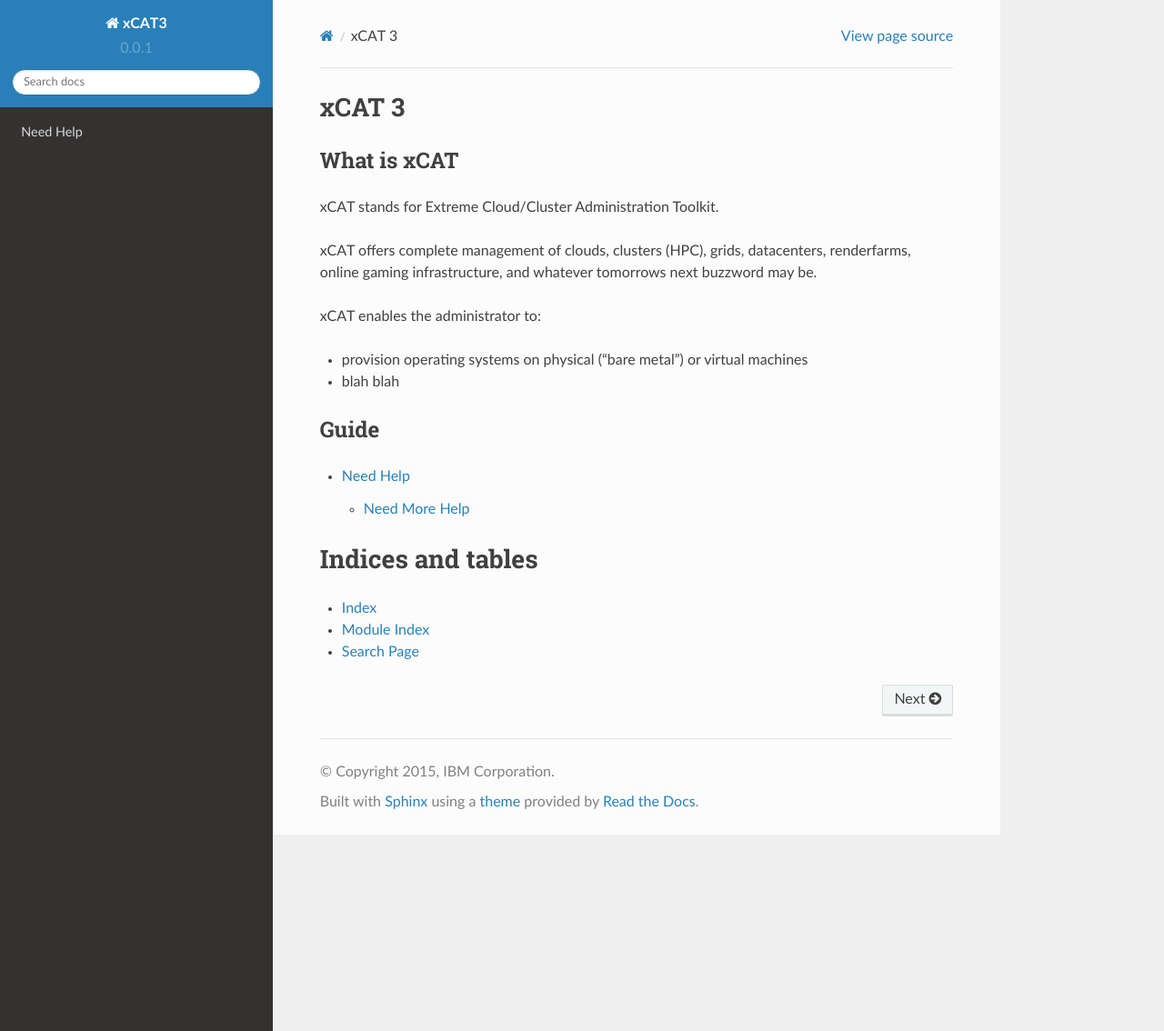
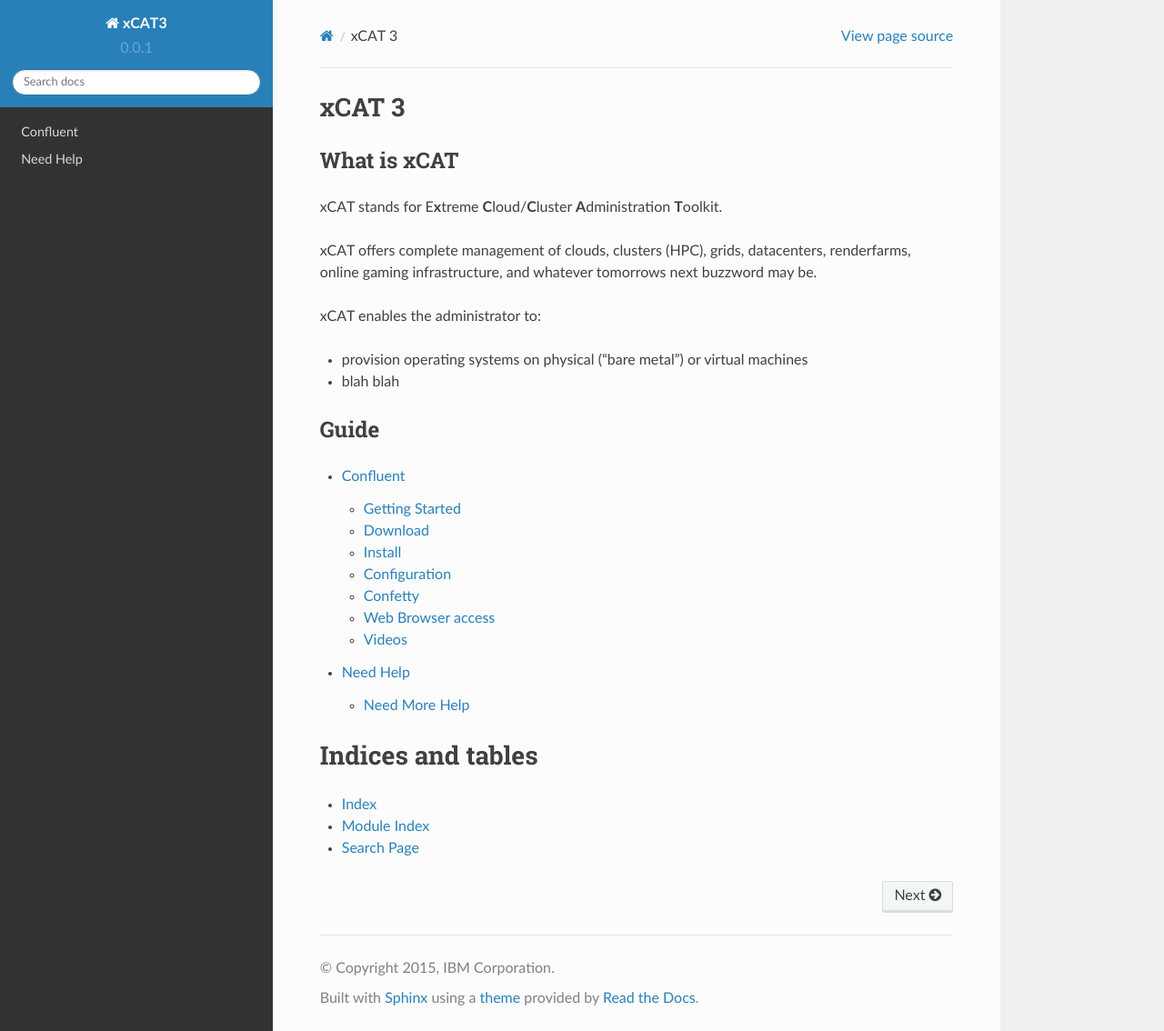
Before and after one commit to junxiawang/xcat-doc, a Sphinx documentation site: the page built from source/index.rst, in a window 1280 px wide and 1134 px high. Shown: the whole window at 91% size. Built offline with Sphinx 7.4.7 and the Read the Docs theme 2.0.0, drawn with Linux system fonts in a browser that asks for light colours; some of the changed lines change nothing that is shown.

Commit message:
Initial documentation for confluent

```diff
--- /dev/null
+++ b/source/confluent.rst
@@ -0,0 +1,192 @@
+Confluent
+=========
+
+Confluent is a new codebase with a few goals in mind:
+
+* Augment xCAT 2.X series
+* Potentially serve in place of xCAT-server for the next generation of xCAT
+
+**Disclaimer:** *confluent with xCAT is currently in beta*
+
+Getting Started
+---------------
+
+For xCAT 2.9.1 and later, confluent is intended to be used in conjunction with xCAT.
+The following documentation assumes that xCAT is already installed and configured on the management node.
+
+
+Download
+--------
+
+confluent
+^^^^^^^^^
+
+The latest confluent rpms are built and provided for your convenience:  `confluent rpms <https://sourceforge.net/projects/xcat/files/confluent/rpms>`_
+
+The following example downloads the confluent tar package and creates a local repository on your management node::
+
+    mkdir ~/confluent
+    cd ~/confluent
+    wget https://path-to-confluent/confluent-X.X-repo.tbz2
+    tar jxvf confluent-X.X-repo.tbz2
+    cd confluent-X.X
+    ./mklocalrepo.sh
+
+
+confluent-dep
+^^^^^^^^^^^^^
+
+The latest confluent dependency packages are provided for your convenience: `confluent-deps <http://sourceforge.net/projects/xcat/files/confluent-dep/>`_
+
+The following example describes the steps for **rhels7.1** on **ppc64le**::
+
+    mkdkir ~/confluent
+    cd ~/confluent
+    wget https://path/to/confluent-dep/rh7/ppc64le/confluent-dep-rh7-ppc64le.tar.bz2
+    tar -jxvf confluent-dep-rh7-ppc64le.tar.bz2
+    cd confluent-dep-rh7-ppc64le/
+    ./mklocalrepo.sh
+
+**Note:** If the OS/architecture you are looking for is not provided under confluent-dep,
+please send an email to the xcat-users mailing list: xcat-users@lists.sourceforge.net
+
+
+Install
+-------
+
+*confluent and confluent-deps must be downloaded to the management node before installing*
+
+xCAT 2.9.1 began shipping a new rpm ``xCAT-confluent``.
+
+Installing ``xCAT-confluent`` via yum will pull in the confluent dependencies::
+
+    yum install xCAT-confluent
+
+You may find it helpful to add the confluent paths into your system path::
+
+    CONFLUENTROOT=/opt/confluent
+    export PATH=$CONFLUENTROOT/bin:$PATH
+    export MANPATH=$CONFLUENTROOT/share/man:$MANPATH
+
+Configuration
+-------------
+
+Starting/Stopping confluent
+^^^^^^^^^^^^^^^^^^^^^^^^^^^
+
+To start confluent::
+
+    service confluent start
+
+To stop confluent::
+
+    service confluent stop
+
+If you want confluent daemon to start automatically at bootup, add confluent service to ``chkconfig``::
+
+    chkconfig --add confluent
+
+Replacing conserver with confluent
+^^^^^^^^^^^^^^^^^^^^^^^^^^^^^^^^^^
+
+A new keyword, ``consoleservice``, has been added to the xCAT site table to allow the system administrator to control between **conserver** and **confluent**.  If ``consoleservice`` is not set, default behavior is to use **conserver**.
+
+Set the consoleservice to confluent::
+
+    chdef -t site consoleservice='confluent'
+
+Run ``makeconfluentcfg`` to create the confluent configuration files::
+
+    makeconfluentcfg
+
+Use ``rcons`` as before to start the console session.::
+
+    rcons <singlenode>
+
+    # If using confluent, a timestamp will be shown on the
+    # console title next to the node name
+    <singlenode> [15:05]
+
+
+Confetty
+--------
+
+TODO - write some text here about  confetty
+
+Web Browser access
+------------------
+
+Confluent-api and confluent-consoles are able to be accessed from the browser.
+It is **highly** recommended that you create a non-root user to access the sessions::
+
+    Create the non-root user on the management node
+    # useradd -m vhu
+
+    Create a non-root user in confetty
+    # /opt/confluent/bin/confetty create users/vhu
+
+    Set the password for the non-root user
+    # /opt/confluent/bin/confetty set users/vhu password="mynewpassword"
+    password="********"
+
+Rest Explorer
+^^^^^^^^^^^^^
+
+TODO: some intro text
+
+Configure the httpd configuration for confluent-api by creating a ``confluent.conf`` file under ``/etc/httpd/conf.d/`` directory::
+
+    The example uses server ip: 10.2.5.3 and port 4005
+
+    cat /etc/httpd/conf.d/confluent.conf
+    LoadModule proxy_http_module modules/mod_proxy_http.so
+    <Location /confluent-api>
+            ProxyPass http://10.2.5.3:4005
+    </Location>
+
+    #restart httpd
+    service httpd restart
+
+Now point your browser to: ``http://<server ip>:<port>`` and log in with the non-root user and password created above.
+
+Confluent consoles
+^^^^^^^^^^^^^^^^^^
+
+confluent-web is provided in a subdirectory under the confluent project `confluent_web <https://sourceforge.net/p/xcat/confluent/ci/master/tree/confluent_web/>`_
+
+Download the content of that directory to ``/var/www/html/confluent`` and point your browser to::
+
+    http://<server ip>/confluent/consoles.html
+
+
+Videos
+------
+
+Confluent Console Daemon Demo
+^^^^^^^^^^^^^^^^^^^^^^^^^^^^^
+
+
+.. raw:: html
+
+        <object width="560" height="315"><param name="movie"
+        value="https://www.youtube.com/v/G_lDaktYnsQ"></param><param
+        name="allowFullScreen" value="true"></param><param
+        name="allowscriptaccess" value="always"></param><embed
+        src="https://www.youtube.com/v/G_lDaktYnsQ"
+        type="application/x-shockwave-flash" allowscriptaccess="always"
+        allowfullscreen="true" width="560"
+        height="315"></embed></object>
+
+
+Confluent Introduction
+^^^^^^^^^^^^^^^^^^^^^^
+.. raw:: html
+
+        <object width="420" height="315"><param name="movie"
+        value="https://www.youtube.com/v/8NEgyH_4gfo"></param><param
+        name="allowFullScreen" value="true"></param><param
+        name="allowscriptaccess" value="always"></param><embed
+        src="https://www.youtube.com/v/8NEgyH_4gfo"
+        type="application/x-shockwave-flash" allowscriptaccess="always"
+        allowfullscreen="true" width="420"
+        height="315"></embed></object>
--- a/source/index.rst
+++ b/source/index.rst
@@ -4,7 +4,7 @@
 What is xCAT
 ------------
 
-xCAT stands for Extreme Cloud/Cluster Administration Toolkit.
+xCAT stands for E\ **x**\ treme **C**\ loud/\ **C**\ luster **A**\ dministration **T**\ oolkit.
 
 xCAT offers complete management of clouds, clusters (HPC), grids, datacenters,
 renderfarms, online gaming infrastructure, and whatever tomorrows next buzzword may be.
@@ -20,6 +20,7 @@
 .. toctree::
    :maxdepth: 2
 
+   confluent
    help
 
 
```
